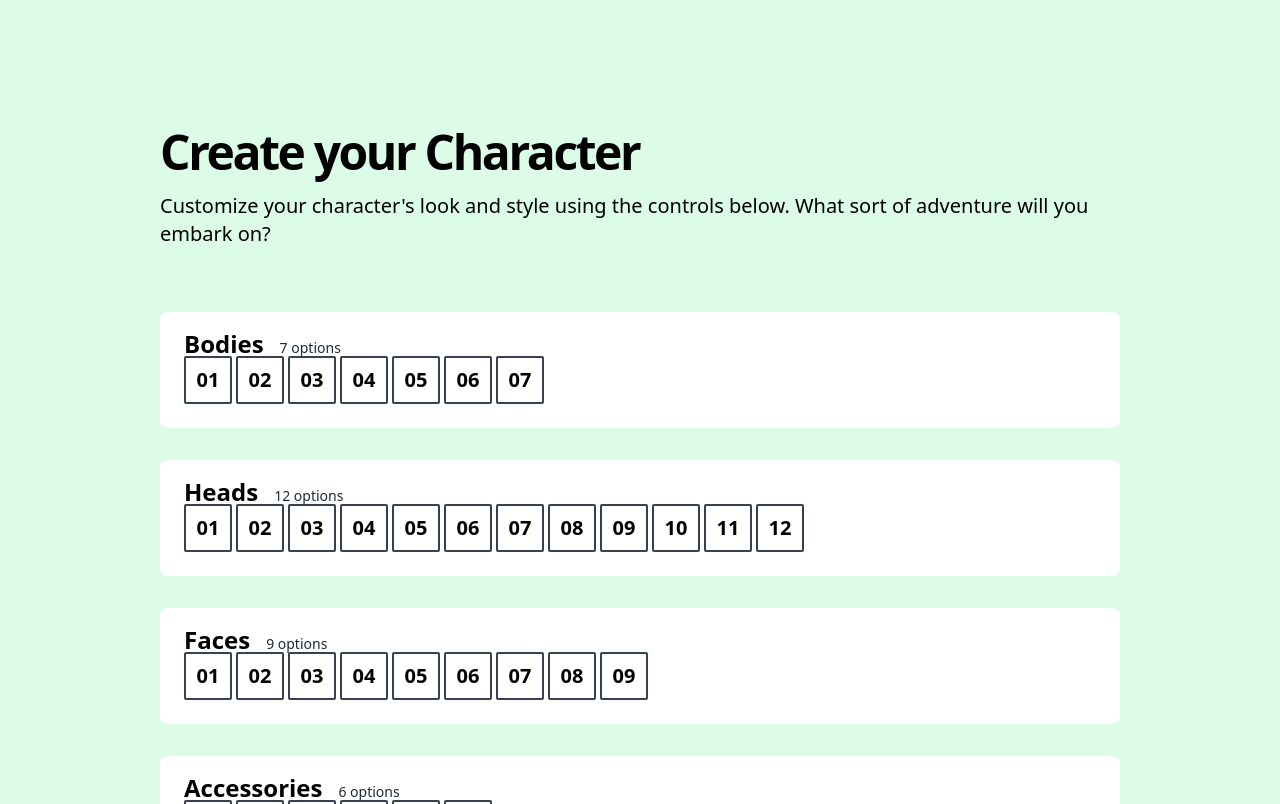
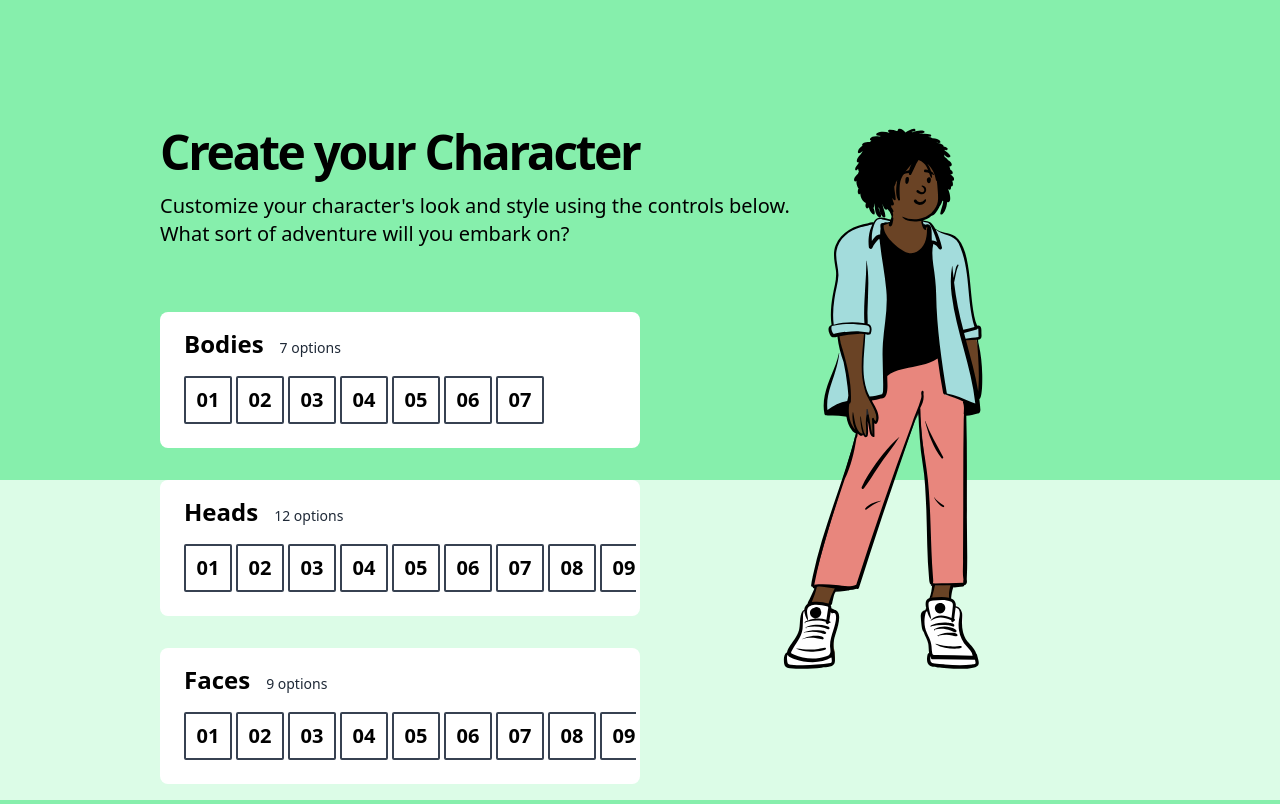
Before and after one commit to sarincasm/jar-of-dirt, a Next.js app in the folder style/css-fundamentals/: page /rendering-logic-ii/workshop-character-creator/styled in a window 1280 px wide. Shown: the top 804 px of the page. Built offline with nearby package versions, Linux system fonts and the light colour scheme.

Commit message:
CSS Fundamentals Done: Workshop Character Creator - Rendering Logic II

```diff
--- a/style/css-fundamentals/app/layout.tsx
+++ b/style/css-fundamentals/app/layout.tsx
@@ -11,8 +11,10 @@ export default function RootLayout({children}: {children: React.ReactNode}) {
 	return (
 		<html lang="en">
 			<body className="flex flex-col min-h-full">
-				{children}
-				<Footer />
+				<div className="isolate">{children}</div>
+				<div className="isolate">
+					<Footer />
+				</div>
 			</body>
 		</html>
 	)
--- a/style/css-fundamentals/app/rendering-logic-ii/workshop-character-creator/styled/page.tsx
+++ b/style/css-fundamentals/app/rendering-logic-ii/workshop-character-creator/styled/page.tsx
@@ -28,12 +28,15 @@ function ControlPane({title, options}: ControlPaneProps) {
 				</span>
 			</h2>
 
-			<div>
+			<div className="relative whitespace-nowrap overflow-x-auto -mx-5 -mb-5 p-5">
 				{options.map(({id, children}) => (
 					<button
 						key={id}
 						className="w-12 h-12 text-xl font-bold border-2 border-gray-700 bg-white rounded-sm cursor-pointer mr-1"
 					>
+						<span className="absolute overflow-hidden clip h-px w-px -m-px p-0 border-0">
+							Description for Non-Sighted
+						</span>
 						{children}
 					</button>
 				))}
@@ -44,10 +47,12 @@ function ControlPane({title, options}: ControlPaneProps) {
 
 export default function Page() {
 	return (
-		<>
-			<main className="pt-32 pb-16 bg-green-100">
-				<div className="max-w-5xl px-8 mx-auto">
-					<header className="pb-16">
+		<div className="bg-green-300">
+			<main className="pt-32 pb-16 bg-green-300 w-full">
+				<div className="fixed bottom-0 bg-green-100 h-2/5 w-full "></div>
+
+				<div className="relative max-w-5xl px-8 mx-auto">
+					<header className="pb-16 w-2/3">
 						<h1 className="text-5xl font-semibold mt-0 mb-4 tracking-tighter">
 							Create your Character
 						</h1>
@@ -57,7 +62,7 @@ export default function Page() {
 						</p>
 					</header>
 
-					<div>
+					<div className="w-1/2">
 						<ControlPane
 							title="Bodies"
 							options={bodyOptions}
@@ -95,13 +100,13 @@ export default function Page() {
 							// handleSelectOption={setClothesColor}
 						/>
 					</div>
+				</div>
 
-					<div>
-						<Character
-							skinColor={skinColorOptions[0].color}
-							clothesColor={clothesColorOptions[0].color}
-						/>
-					</div>
+				<div className="fixed left-[60%] top-[15%] bottom-[15%] min-h-[500px]">
+					<Character
+						skinColor={skinColorOptions[0].color}
+						clothesColor={clothesColorOptions[0].color}
+					/>
 				</div>
 			</main>
 
@@ -111,11 +116,12 @@ export default function Page() {
 					href="https://www.openpeeps.com/"
 					target="_blank"
 					rel="noopener noreferrer"
+					className="text-inherit"
 				>
 					Open Peeps
 				</a>
 				, by Pablo Stanley
 			</footer>
-		</>
+		</div>
 	)
 }
```
